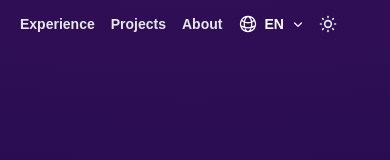
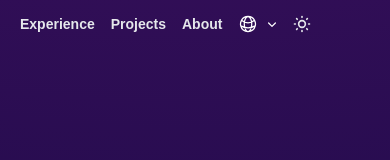
Before and after one commit to mafernandag/portfolio, a React (Create React App) app: page / in a window 390 px wide. Shown: the top 160 px of the page. Built offline with nearby package versions, Linux system fonts and the light colour scheme.

Commit message:
Header spacing fix

```diff
--- a/src/components/LanguageDropdown.jsx
+++ b/src/components/LanguageDropdown.jsx
@@ -39,7 +39,7 @@ const LanguageDropdown = () => {
               d="M12 21a9.004 9.004 0 0 0 8.716-6.747M12 21a9.004 9.004 0 0 1-8.716-6.747M12 21c2.485 0 4.5-4.03 4.5-9S14.485 3 12 3m0 18c-2.485 0-4.5-4.03-4.5-9S9.515 3 12 3m0 0a8.997 8.997 0 0 1 7.843 4.582M12 3a8.997 8.997 0 0 0-7.843 4.582m15.686 0A11.953 11.953 0 0 1 12 10.5c-2.998 0-5.74-1.1-7.843-2.918m15.686 0A8.959 8.959 0 0 1 21 12c0 .778-.099 1.533-.284 2.253m0 0A17.919 17.919 0 0 1 12 16.5c-3.162 0-6.133-.815-8.716-2.247m0 0A9.015 9.015 0 0 1 3 12c0-1.605.42-3.113 1.157-4.418"
             />
           </svg>
-          {current}
+          <p className="hidden md:block">{current}</p>
           <svg
             className="-mr-1 size-4"
             viewBox="0 0 20 20"
```
